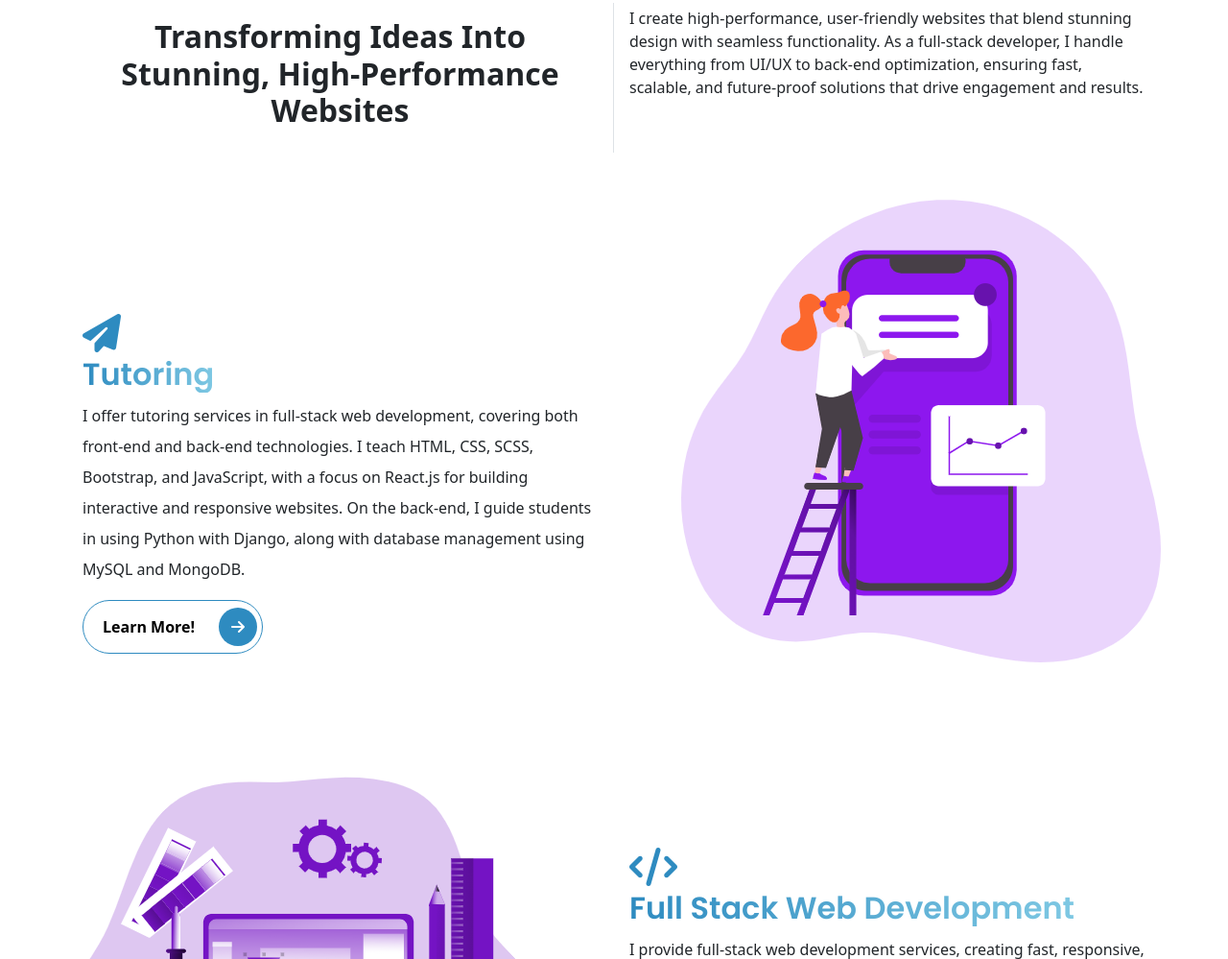
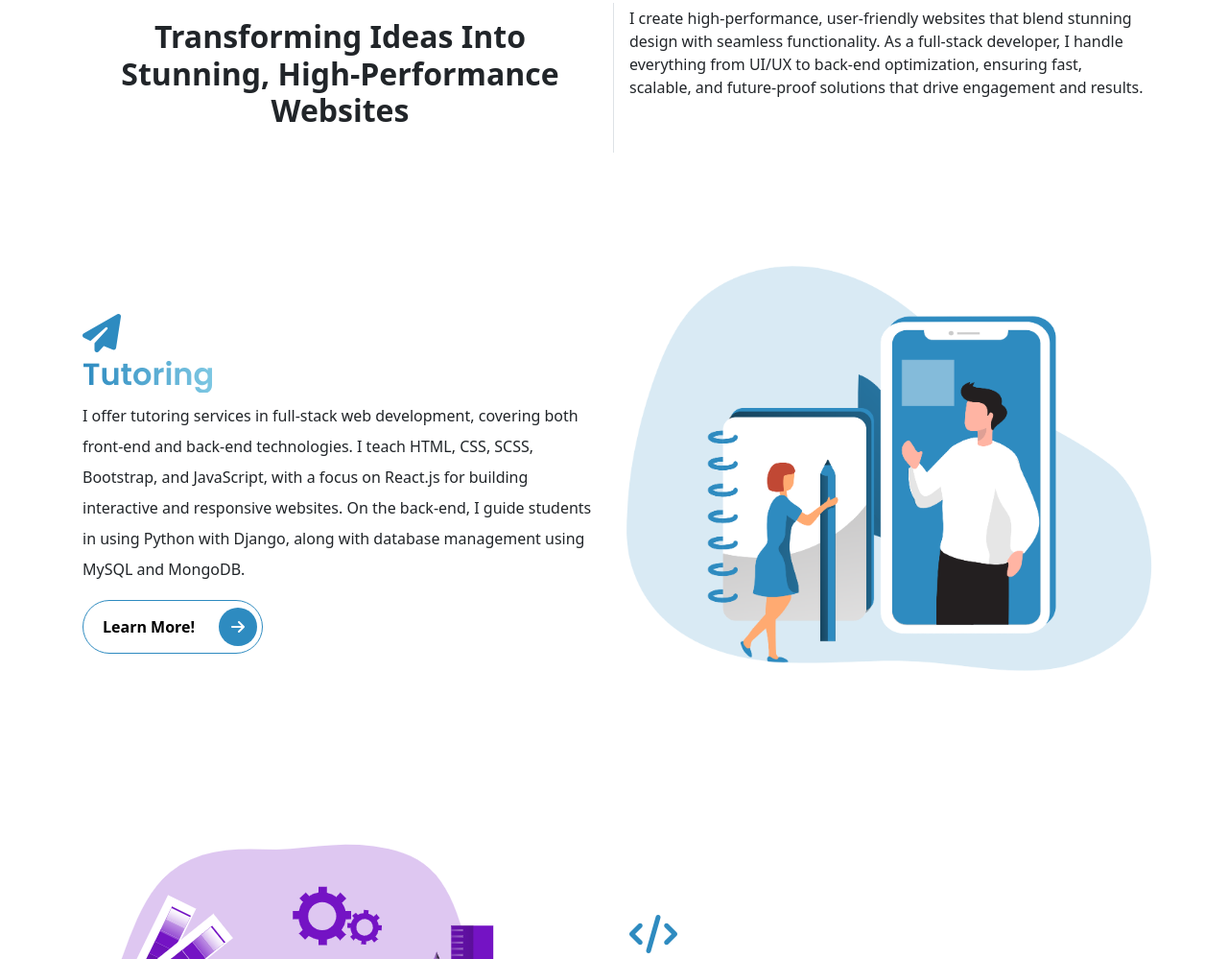
Before and after one commit to Matthew-act546/portfolio, a website: page index.html in a window 1280 px wide. Shown: the part 1311-2310 px from the top of the page at 96% size. Drawn offline with Linux system fonts and the light colour scheme.

Commit message:
edited the image in tutorial

```diff
--- a/index.html
+++ b/index.html
@@ -177,7 +177,7 @@
                 </div>
                 <div class="col-lg-6 col-md-6 col-sm-12 col-xs-12 services mt-4 text-end">
                     <div class="services__pic">
-                        <img src="images/services/service-1.png" alt="marketing illustration" class="img-fluid">
+                        <img src="images/services/video-tutorial-62.png" alt="tutoring illustration" class="img-fluid">
                     </div>
                 </div>
             </div>
```
Also changed, not shown: images/services/coding-2-31.png (added), images/services/video-tutorial-62.png (added).
